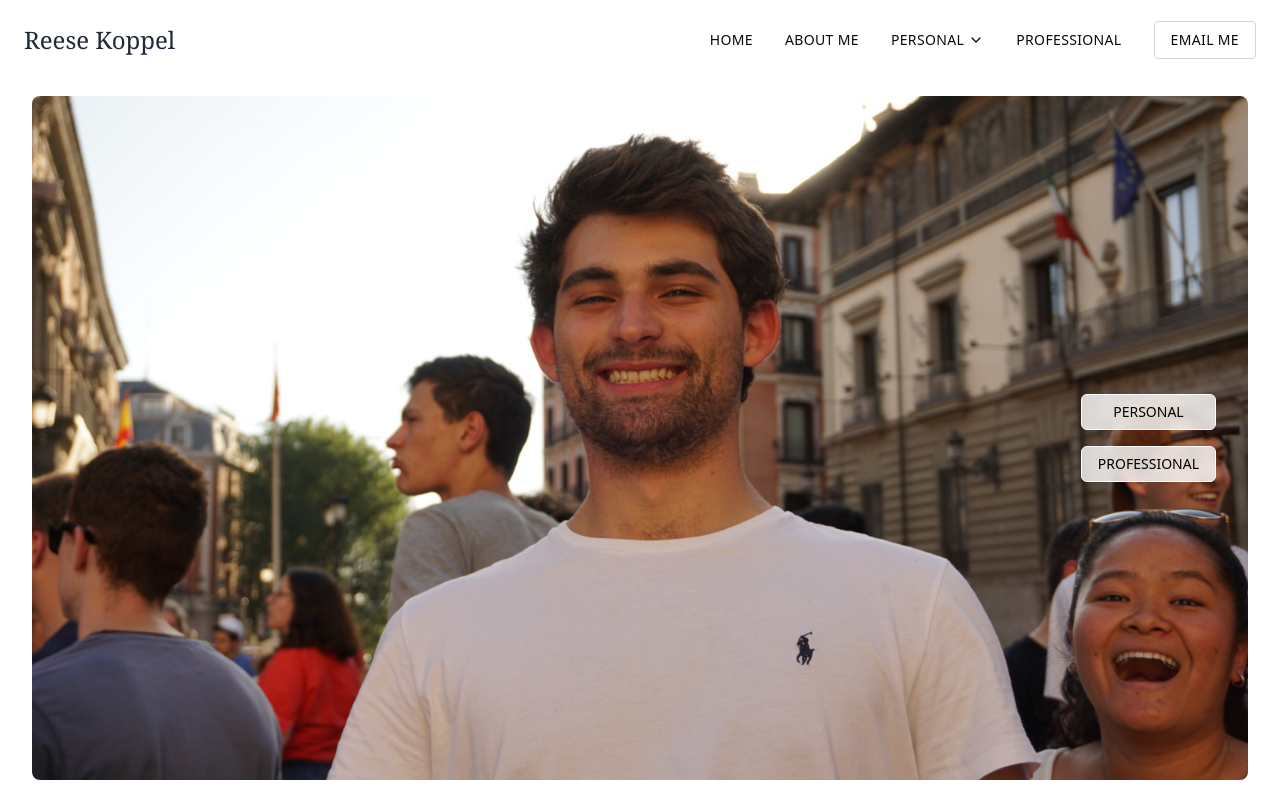
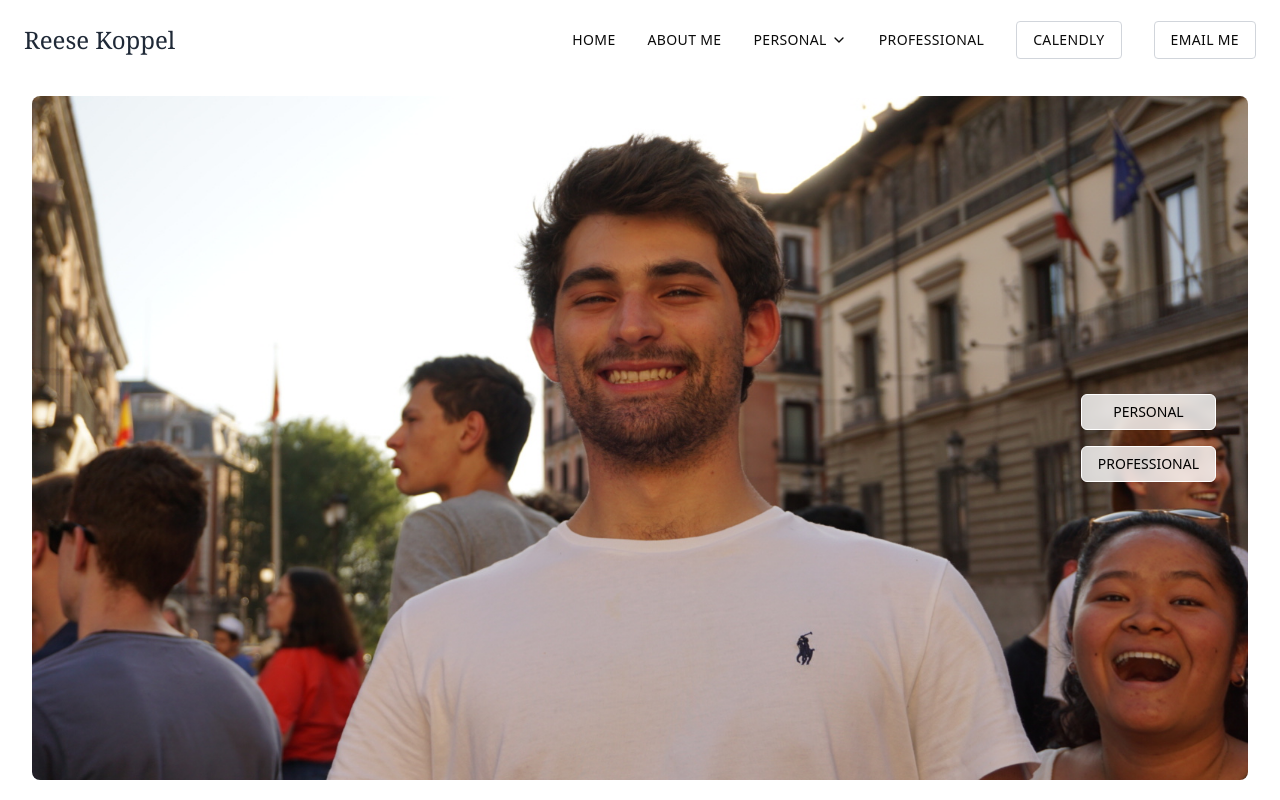
Before and after one commit to rk504/personal-website, a Next.js app: page / in a window 1280 px wide. Shown: the top 800 px of the page. Built offline with nearby package versions, Linux system fonts and the light colour scheme.

Commit message:
adding in calendly

```diff
--- a/components/header.tsx
+++ b/components/header.tsx
@@ -96,6 +96,12 @@ export function Header() {
             >
               Professional
             </Link>
+            <Link
+              href="https://calendly.com/reesekoppel"
+              className="text-sm tracking-wide hover:text-gray-600 transition-colors uppercase border border-gray-300 px-4 py-2 rounded hover:bg-gray-50"
+            >
+              Calendly
+            </Link>
             <button
               onClick={openEmailDraft}
               className="text-sm tracking-wide hover:text-gray-600 transition-colors uppercase border border-gray-300 px-4 py-2 rounded hover:bg-gray-50"
@@ -143,6 +149,12 @@ export function Header() {
           <Link href="/professional" className="block text-sm tracking-wide hover:text-gray-600 uppercase">
             Professional
           </Link>
+            <Link
+              href="https://calendly.com/reesekoppel"
+              className="text-sm tracking-wide hover:text-gray-600 transition-colors uppercase border border-gray-300 px-4 py-2 rounded hover:bg-gray-50"
+            >
+              Calendly
+          </Link>
           <button
             onClick={openEmailDraft}
             className="block w-full text-left text-sm tracking-wide hover:text-gray-600 uppercase"
```
